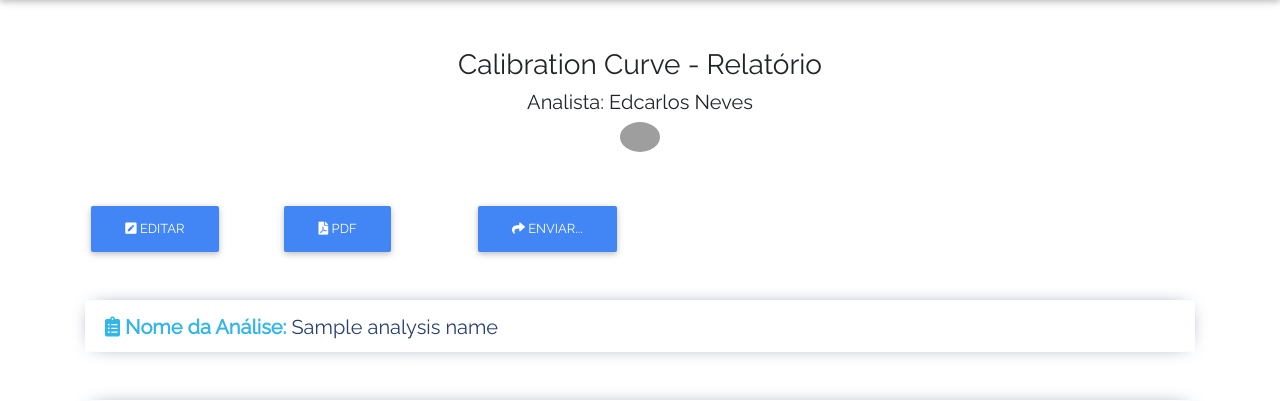
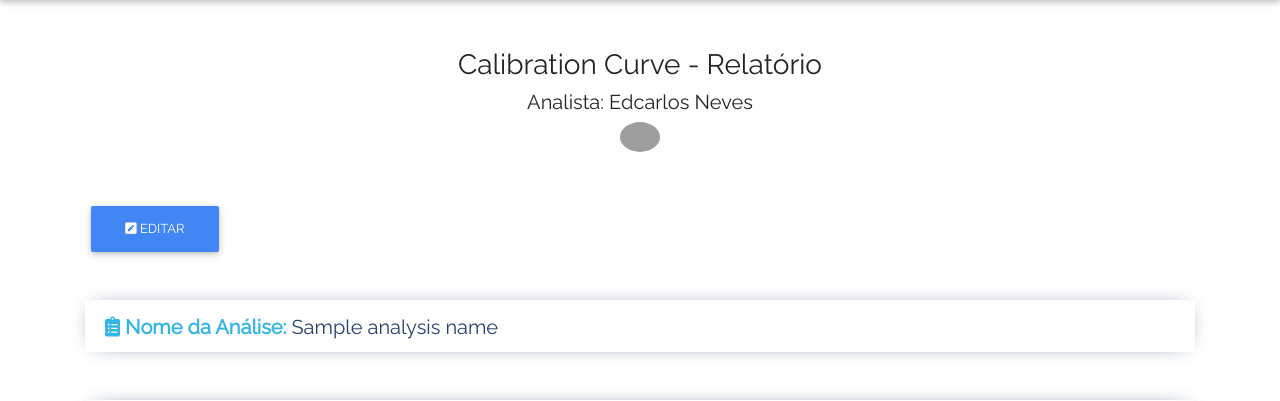
Before and after one commit to edcarlosneves/calibration-curve, a Django app: template templates/calibration/report.html in a window 1280 px wide. Shown: the part 66-467 px from the top of the page. Run offline with Django 3.2, Linux system fonts and the light colour scheme; the template is opened without the code that fills it: most values are stand-ins (such as "Sample title", 1, 10 or a date in 2020); some libraries are stand-ins or nearby versions; grey boxes are pictures that could not be loaded.

Commit message:
Removendo elementos não usados na interface

```diff
--- a/templates/calibration/analysis_list.html
+++ b/templates/calibration/analysis_list.html
@@ -14,8 +14,7 @@
             <tbody>
             {% for analysis in analysis_list %}
                 <tr>
-                    <td>{{ analysis.analysis_name }} <a href="{{ analysis.get_absolute_url }}"><i
-                            class="fas fa-info-circle"></i></a></td>
+                    <td>{{ analysis.analysis_name }}</td>
                     <td>
                         {{ analysis.substance_name }}
                     </td>
--- a/templates/calibration/report.html
+++ b/templates/calibration/report.html
@@ -19,12 +19,6 @@
             <div class="row">
                 <div class="col-md-4">
                     <a class="btn btn-primary mb-0" href="javascript:history.back()"><i class="fas fa-pen-square"></i> Editar</a>
-                </div>
-                <div class="col-md-4">
-                    <a class="btn btn-primary mb-0"><i class="fas fa-file-pdf"></i> PDF</a>
-                </div>
-                <div class="col-md-4">
-                    <a class="btn btn-primary mb-0"><i class="fas fa-share"></i> Enviar...</a>
                 </div>
             </div>
         </div>
```
